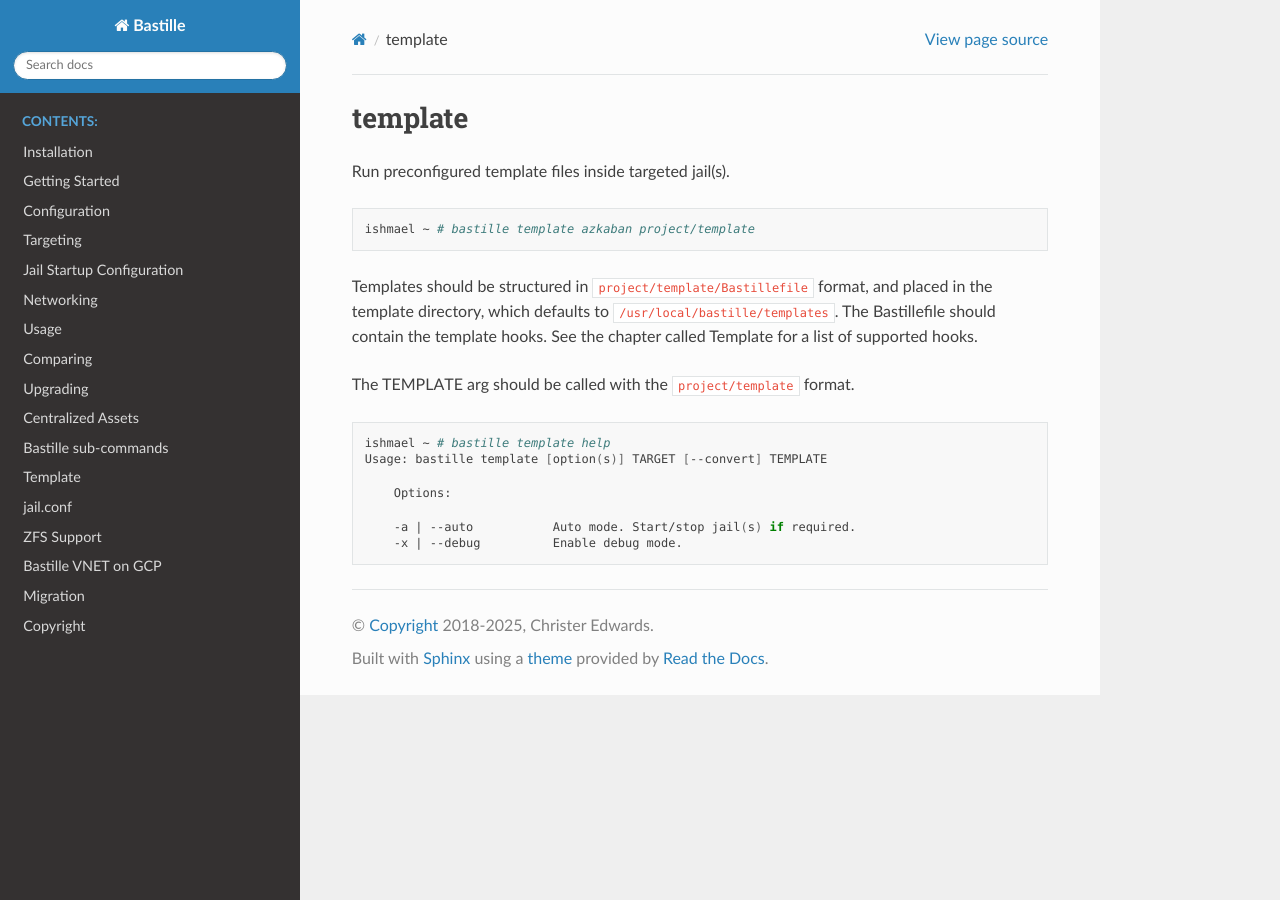
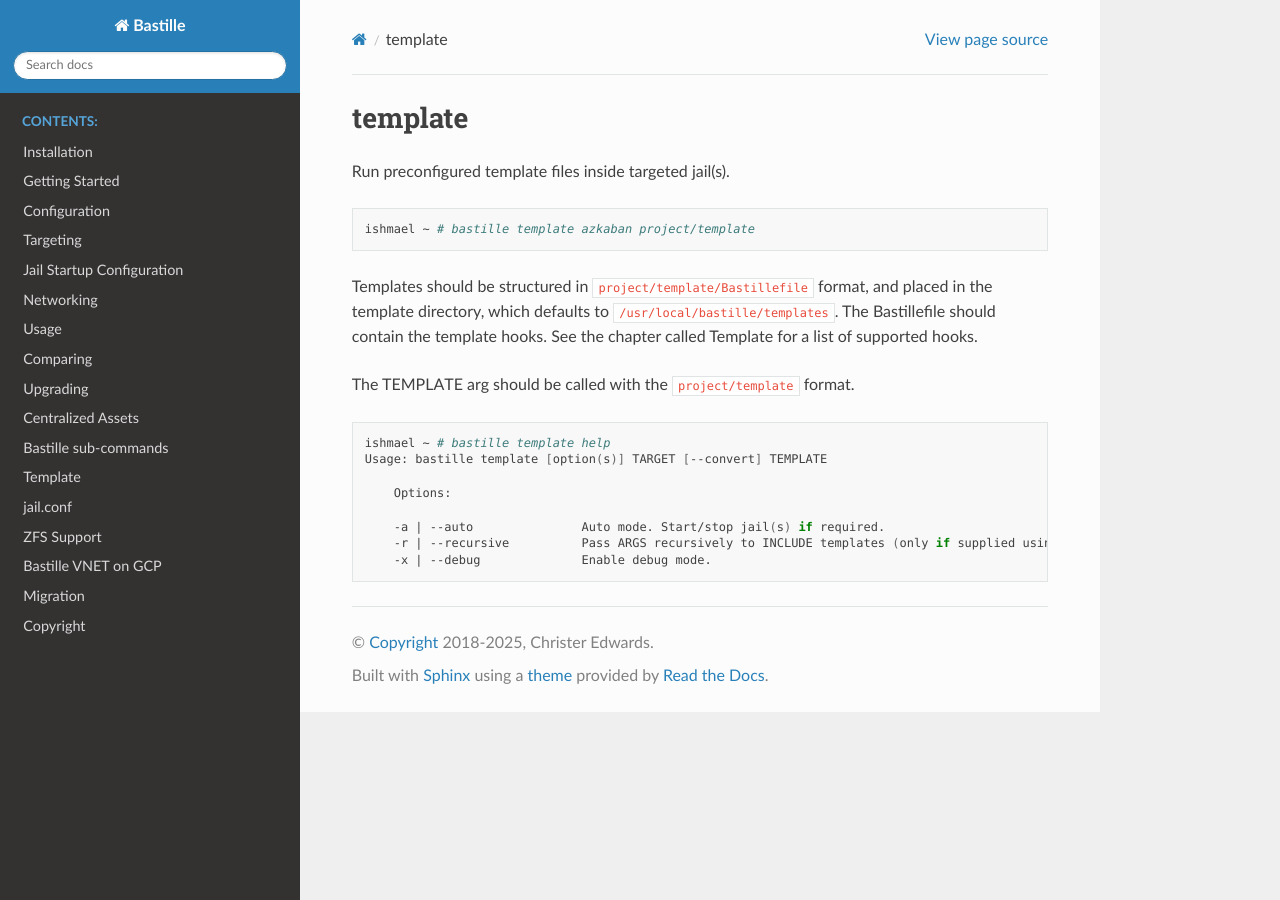
Before and after one commit to BastilleBSD/bastille, a Sphinx documentation site: the page built from docs/chapters/subcommands/template.rst, in a window 1280 px wide. Built offline with Sphinx 7.4.7 and the Read the Docs theme 3.1.0, drawn with Linux system fonts in a browser that asks for light colours.

Commit message:
Update template.rst

```diff
--- a/docs/chapters/subcommands/template.rst
+++ b/docs/chapters/subcommands/template.rst
@@ -21,5 +21,6 @@ The TEMPLATE arg should be called with the ``project/template`` format.
 
       Options:
 
-      -a | --auto           Auto mode. Start/stop jail(s) if required.
-      -x | --debug          Enable debug mode.
+      -a | --auto               Auto mode. Start/stop jail(s) if required.
+      -r | --recursive          Pass ARGS recursively to INCLUDE templates (only if supplied using '--arg').
+      -x | --debug              Enable debug mode.
```
